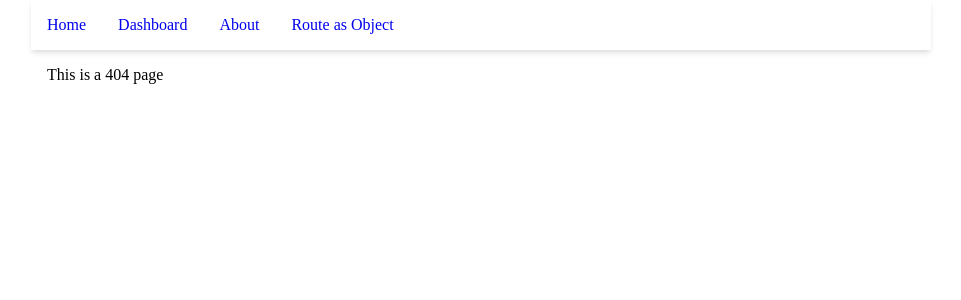
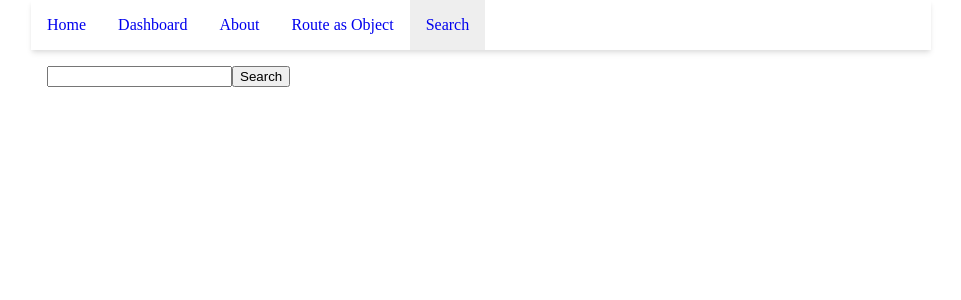
Before and after one commit to collegewap/react-router-tutorial, a React (Create React App) app: page /search in a window 1280 px wide. Before the commit this address had no page. Shown: the top 300 px of the page, without its empty margins (159-1120 px from the left). Built offline with nearby package versions, Linux system fonts and the light colour scheme.

Commit message:
Query parameters

```diff
--- a/src/App.js
+++ b/src/App.js
@@ -1,7 +1,8 @@
 import React from "react";
-import { Routes, Route, NavLink as Link } from "react-router-dom";
+import { NavLink as Link, Route, Routes } from "react-router-dom";
 import Dashboard from "./Dashboard";
 import RouteAsObj from "./RouteAsObj";
+import Search from "./Search";
 
 function App() {
   return (
@@ -14,12 +15,12 @@
             </Link>
           </li>
           <li>
-            <Link to="dashboard" activeClassName="active">
+            <Link to="/dashboard" activeClassName="active">
               Dashboard
             </Link>
           </li>
           <li>
-            <Link to="about" activeClassName="active">
+            <Link to="/about" activeClassName="active">
               About
             </Link>
           </li>
@@ -28,15 +29,21 @@
               Route as Object
             </Link>
           </li>
+          <li>
+            <Link to="/search" activeClassName="active">
+              Search
+            </Link>
+          </li>
         </ul>
       </nav>
       <div className="main">
         <Routes>
           <Route path="/" element={<Home />}></Route>
+
           <Route path="about" element={<About />}></Route>
           <Route path="dashboard/*" element={<Dashboard />}></Route>
           <Route path="object_route/*" element={<RouteAsObj />}></Route>
-
+          <Route path="search" element={<Search />}></Route>
           <Route path="*" element={<NotFound />}></Route>
         </Routes>
       </div>
--- /dev/null
+++ b/src/Search.js
@@ -0,0 +1,39 @@
+import React, { useRef } from "react";
+import { useLocation, useNavigate } from "react-router-dom";
+
+function useQuery() {
+  // Use the URLSearchParams API to extract the query parameters
+  // useLocation().search will have the query parameters eg: ?foo=bar&a=b
+  return new URLSearchParams(useLocation().search);
+}
+
+const Search = () => {
+  const query = useQuery();
+
+  const term = query.get("term");
+
+  const inputRef = useRef(null);
+  const navigate = useNavigate();
+
+  const formSubmitHandler = (e) => {
+    //prevent the default form submission
+    e.preventDefault();
+
+    //extract search term using refs.
+    const searchValue = inputRef.current.value;
+    navigate(`?term=${searchValue}`);
+  };
+
+  return (
+    <div>
+      <form action="" onSubmit={formSubmitHandler}>
+        <input type="text" name="term" ref={inputRef} />
+        <input type="submit" value="Search" />
+        {/* Display the search term if it is present */}
+        {term && <h2>Results for '{term}'</h2>}
+      </form>
+    </div>
+  );
+};
+
+export default Search;
```
